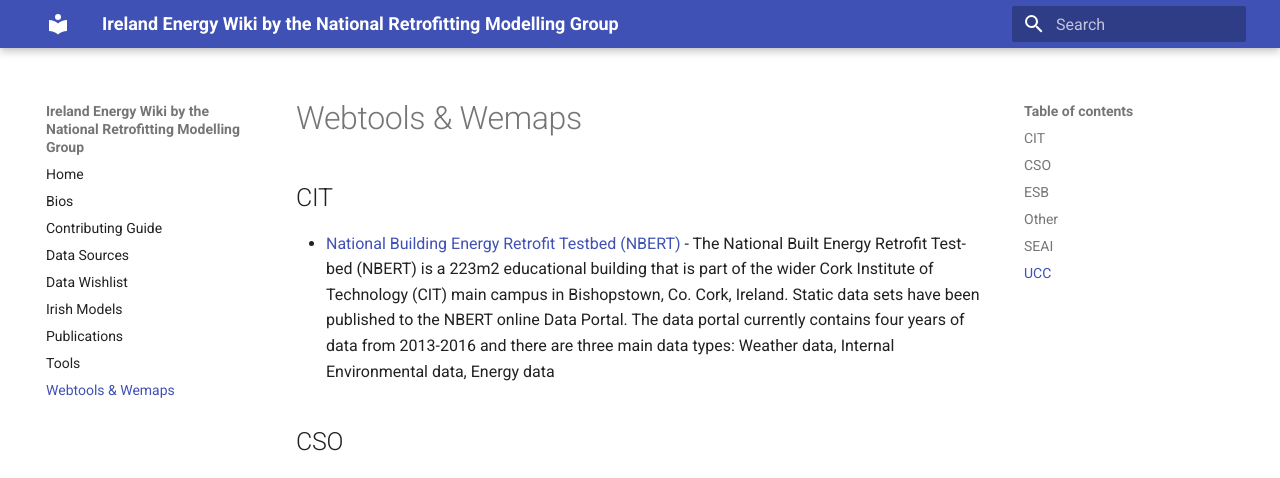
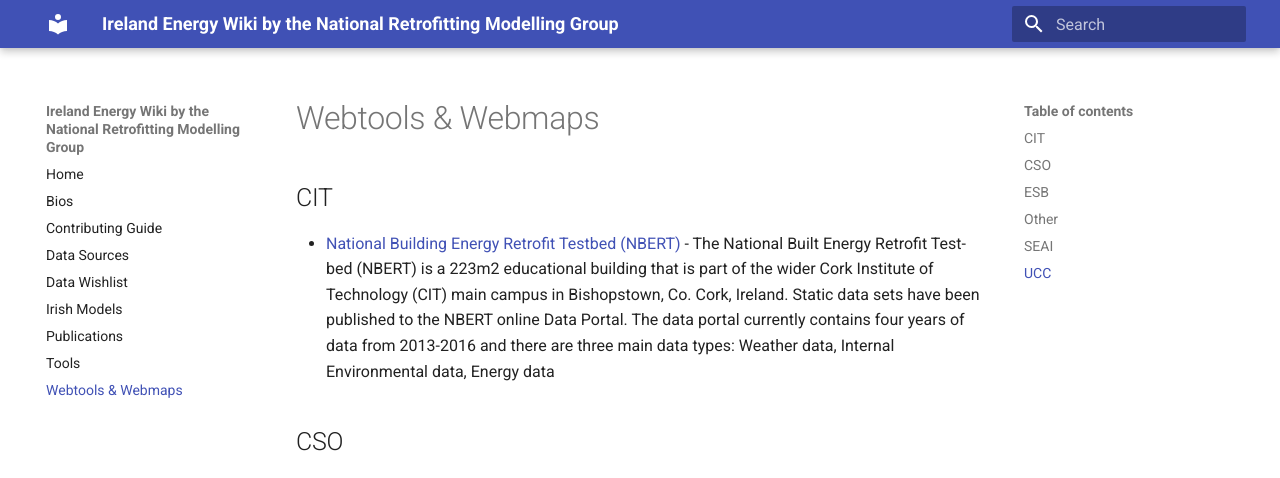
Before and after one commit to energy-modelling-ireland/wiki, an MkDocs documentation site: the page built from docs/Webtools-&-Webmaps.md, in a window 1280 px wide and 1253 px high. Shown: the top 478 px of the window. Built offline with MkDocs 1.6.1 and Material for MkDocs 9.7.7, drawn with Linux system fonts in a browser that asks for light colours.

Commit message:
Fix page name typo Wemaps (#86)

```diff
--- a/docs/Webtools-&-Webmaps.md
+++ b/docs/Webtools-&-Webmaps.md
@@ -1,4 +1,4 @@
-# Webtools & Wemaps
+# Webtools & Webmaps
 
 ## CIT
 
```
